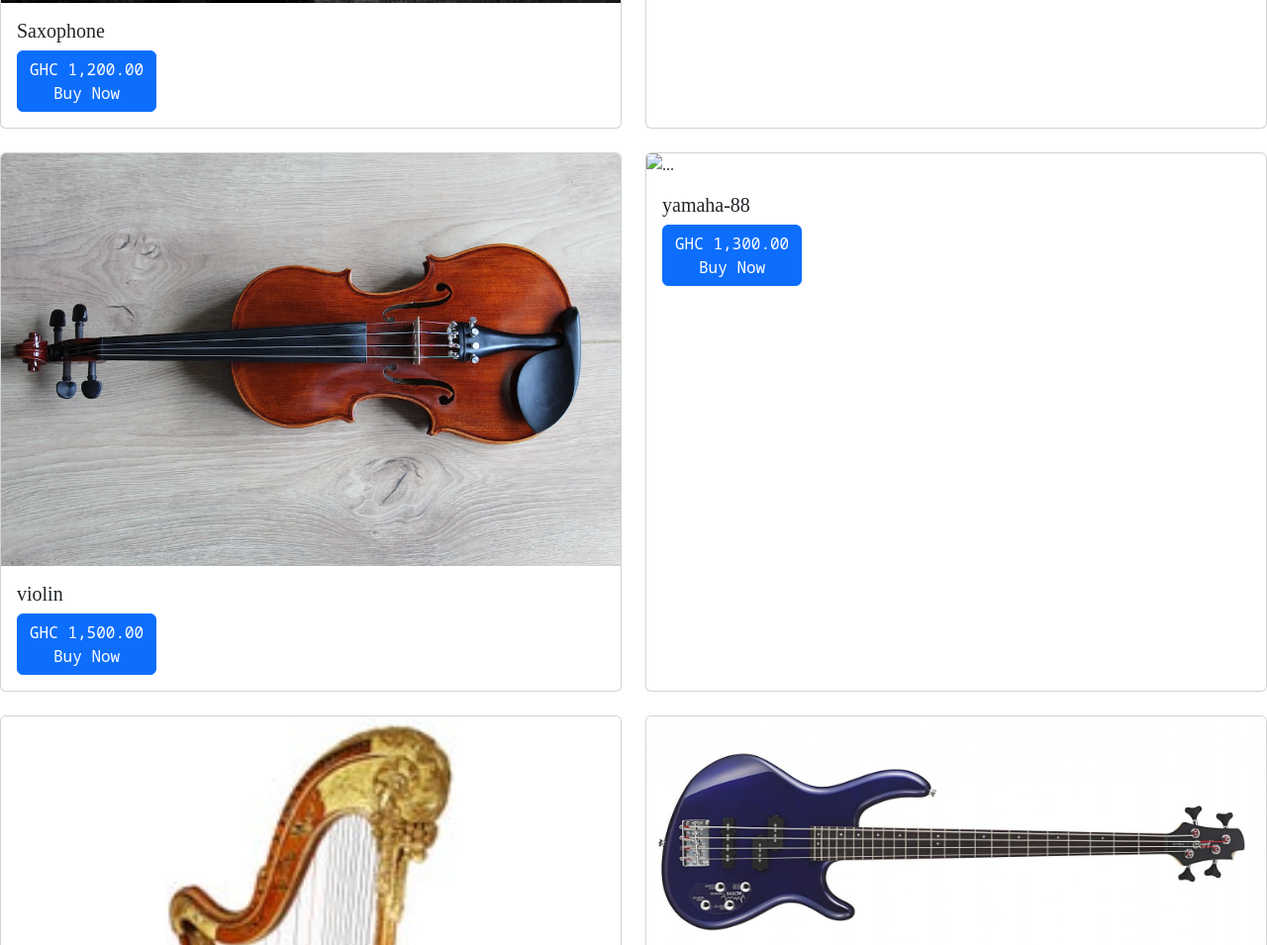
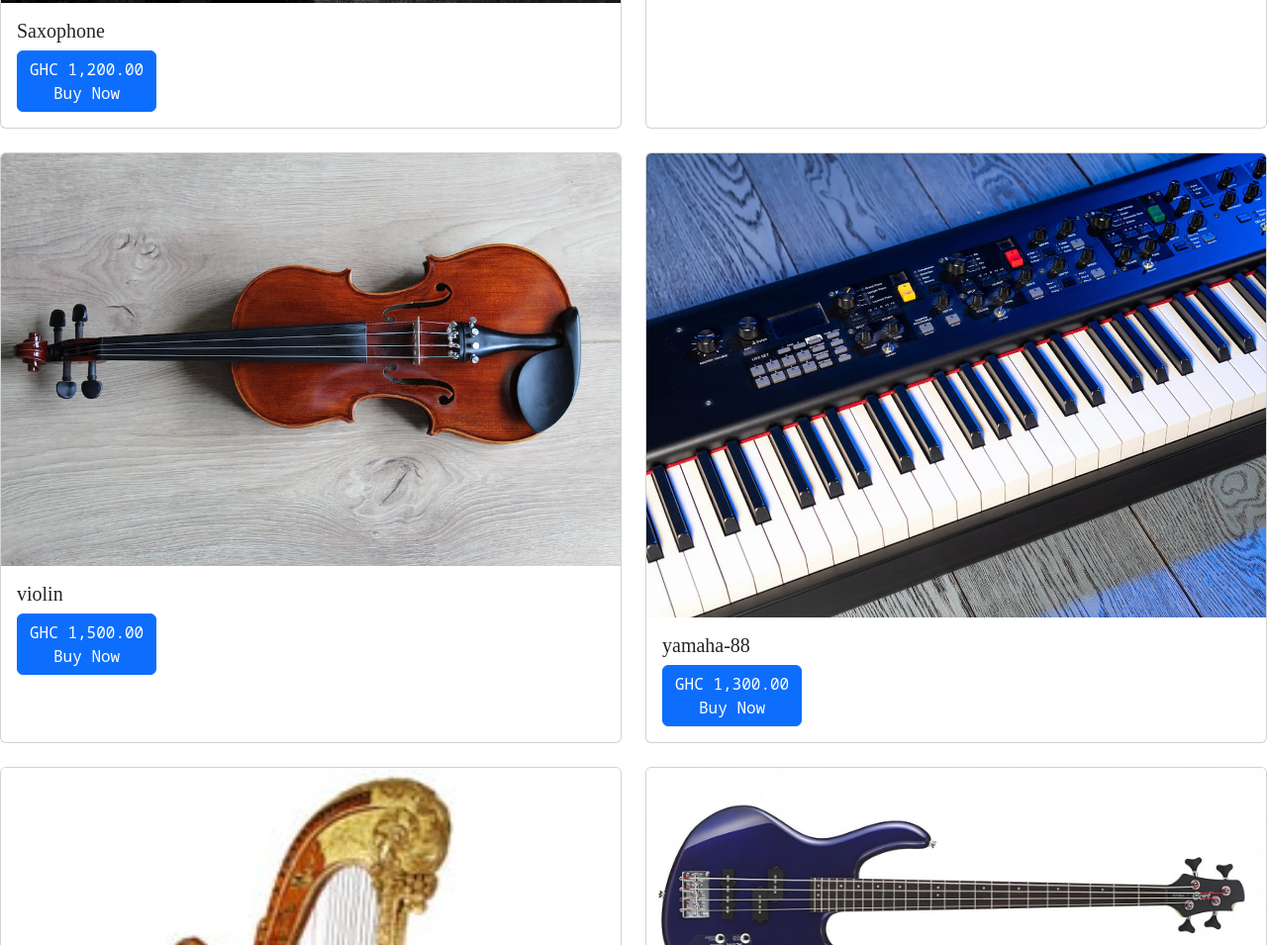
Before and after one commit to Mr-Tetteh/web_design_assignment, a plain HTML site: page page 3.html in a window 1280 px wide. Shown: the part 1738-2693 px from the top of the page at 99% size. Drawn offline with nearby package versions, Linux system fonts and the light colour scheme; a web font is replaced by a local one.

```diff
--- a/page 3.html
+++ b/page 3.html
@@ -103,7 +103,7 @@
           </div>
           <div class="col">
             <div class="card h-100">
-              <img src="Images/yamaha-88 keys.jpg" class="card-img-top" alt="...">
+              <img src="yamaha-88 keys.jpg" class="card-img-top" alt="...">
               <div class="card-body">
                 <h5 class="card-title">yamaha-88</h5>
                 <button type="button" class="btn btn-primary"> <p class="card-text">GHC 1,300.00 <br> Buy Now</p></button>
```
Also changed, not shown: page 5.html (+1 -1 lines).
